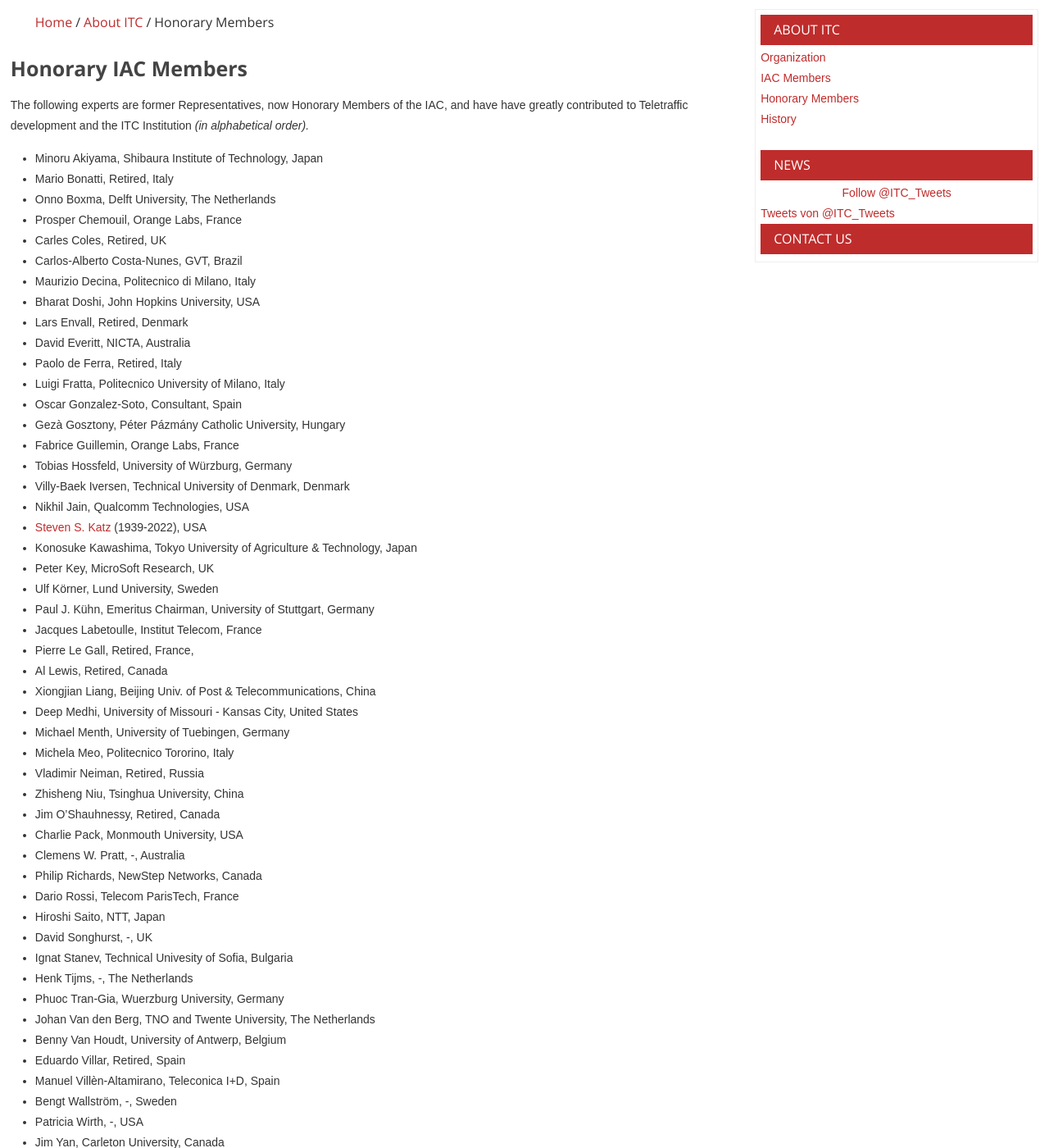
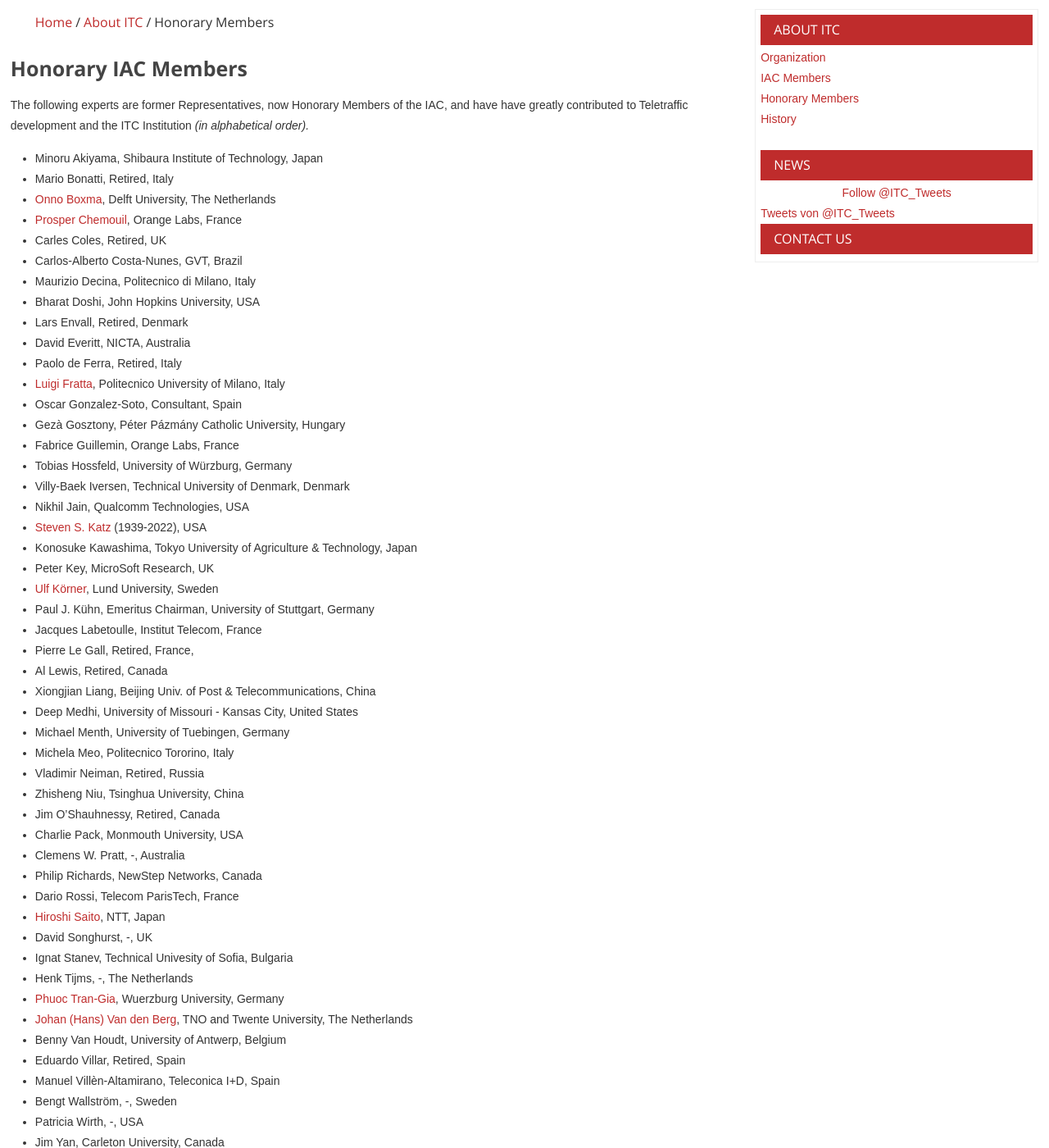
Before and after one commit to lsinfo3/itc-conference, a Jekyll site: the page built from _about-itc/honorary-members.md, in a window 1280 px wide and 1400 px high, scrolled down 575 px. Shown: the whole window at 82% size. Built offline with Jekyll 4.4.1, drawn with Linux system fonts in a browser that asks for light colours; comment, search, counter and statistics services are not loaded.

Commit message:
honorary members updated

```diff
--- a/_about-itc/honorary-members.md
+++ b/_about-itc/honorary-members.md
@@ -9,8 +9,8 @@ The following experts are former Representatives, now Honorary Members of the IA
 
 * Minoru Akiyama, Shibaura Institute of Technology, Japan
 * Mario Bonatti, Retired, Italy
-* Onno Boxma, Delft University, The Netherlands
-* Prosper Chemouil, Orange Labs, France
+* [Onno Boxma](/bio/onno-boxma.html), Delft University, The Netherlands
+* [Prosper Chemouil](/bio/prosper-chemouil.html), Orange Labs, France
 * Carles Coles, Retired, UK
 * Carlos-Alberto Costa-Nunes, GVT, Brazil
 * Maurizio Decina, Politecnico di Milano, Italy
@@ -18,7 +18,7 @@ The following experts are former Representatives, now Honorary Members of the IA
 * Lars Envall, Retired, Denmark
 * David Everitt, NICTA, Australia
 * Paolo de Ferra, Retired, Italy
-* Luigi Fratta, Politecnico University of Milano, Italy
+* [Luigi Fratta](/bio/luigi-fratta.html), Politecnico University of Milano, Italy
 * Oscar Gonzalez-Soto, Consultant, Spain
 * Gezà Gosztony, Péter Pázmány Catholic University, Hungary
 * Fabrice Guillemin, Orange Labs, France
@@ -28,7 +28,7 @@ The following experts are former Representatives, now Honorary Members of the IA
 * [Steven S. Katz](/bio/steven-katz.html) (1939-2022), USA
 * Konosuke Kawashima, Tokyo University of Agriculture & Technology, Japan
 * Peter Key, MicroSoft Research, UK
-* Ulf Körner, Lund University, Sweden
+* [Ulf Körner](/bio/ulf-korner.html), Lund University, Sweden
 * Paul J. Kühn, Emeritus Chairman, University of Stuttgart, Germany
 * Jacques Labetoulle, Institut Telecom, France
 * Pierre Le Gall, Retired, France,
@@ -44,12 +44,12 @@ The following experts are former Representatives, now Honorary Members of the IA
 * Clemens W. Pratt, -, Australia
 * Philip Richards, NewStep Networks, Canada
 * Dario Rossi, Telecom ParisTech, France
-* Hiroshi Saito, NTT, Japan
+* [Hiroshi Saito](/bio/hiroshi-saito.html), NTT, Japan
 * David Songhurst, -, UK
 * Ignat Stanev, Technical Univesity of Sofia, Bulgaria
 * Henk Tijms, -, The Netherlands
-* Phuoc Tran-Gia, Wuerzburg University, Germany
-* Johan Van den Berg, TNO and Twente University, The Netherlands
+* [Phuoc Tran-Gia](/bio/phuoc-tran-gia.html), Wuerzburg University, Germany
+* [Johan (Hans) Van den Berg](/bio/hans-van-den-berg.html), TNO and Twente University, The Netherlands
 * Benny Van Houdt, University of Antwerp, Belgium
 * Eduardo Villar, Retired, Spain
 * Manuel Villèn-Altamirano, Teleconica I+D, Spain
```
